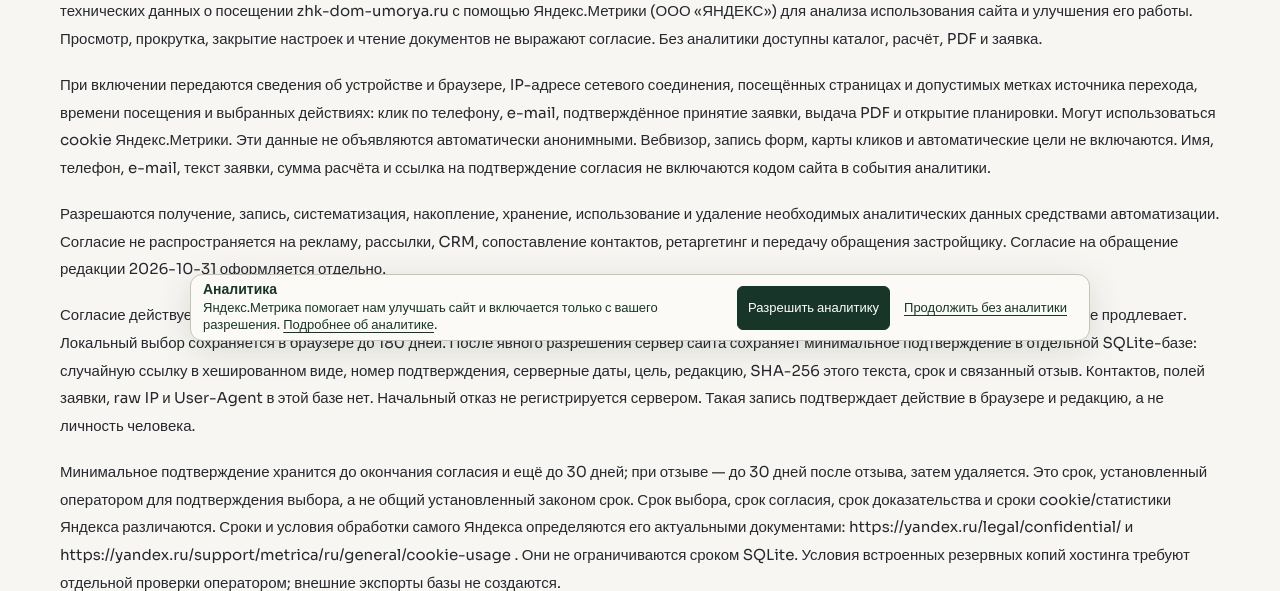
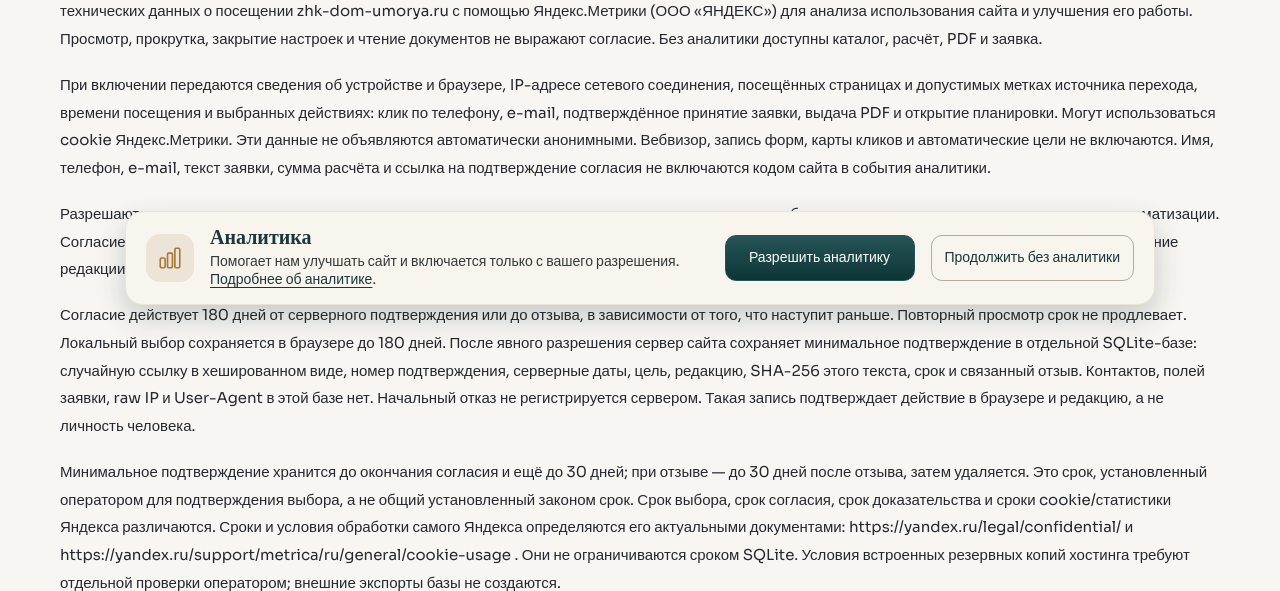
Before and after one commit to AntonZemlya/dom-u-morya, a PHP site: page /consent-analytics.html in a window 1280 px wide. Shown: the part 447-1038 px from the top of the page. Run offline with PHP 8.4, Linux system fonts and the light colour scheme.

Commit message:
CONSENT-BANNER-DESIGN-002: match approved analytics card

```diff
--- a/privacy/privacy.css
+++ b/privacy/privacy.css
@@ -1,16 +1,40 @@
 /* Consent UI adapted from Rehab Profi; colours/type follow Dom u morya. */
-.privacy-banner{position:fixed;z-index:65;left:16px;right:16px;bottom:12px;max-width:900px;margin:auto;padding:6px 12px;background:#fbfaf7;border:1px solid #c9c2b4;border-radius:12px;box-shadow:0 8px 35px #18352924;display:grid;grid-template-columns:minmax(0,1fr) auto;gap:12px;align-items:center;color:#183529;max-height:calc(100dvh - 24px);overflow:auto}
+.privacy-banner{
+ --privacy-banner-inset:clamp(16px,4vw,48px);
+ position:fixed;
+ z-index:65;
+ inset-inline:16px;
+ bottom:var(--privacy-banner-inset);
+ max-width:1030px;
+ max-height:calc(100dvh - var(--privacy-banner-inset) - 12px);
+ margin:auto;
+ padding:16px 20px;
+ display:grid;
+ grid-template-columns:auto minmax(0,1fr) auto;
+ align-items:center;
+ gap:16px;
+ background:#f8f4ee;
+ border:1px solid #ebe3d7;
+ border-radius:18px;
+ box-shadow:0 12px 30px #0b292936;
+ color:#19383a;
+ overflow:auto;
+}
 .privacy-banner[hidden]{display:none}
-.privacy-banner h2{font-family:inherit;font-size:14px;font-weight:600;line-height:1.2;margin:0}
-.privacy-banner p{font-size:13px;line-height:1.3;margin:0}
-.privacy-banner-copy{min-width:0;display:grid;gap:2px}
-.privacy-banner .privacy-actions{flex-wrap:nowrap;gap:4px}
-.privacy-banner .privacy-action{flex:none;white-space:nowrap;padding:5px 10px;font-weight:500}
+.privacy-banner-icon{display:block;width:48px;height:48px;padding:11px;background:#ece4d6;border-radius:14px}
+.privacy-banner h2{font:600 20px/1.1 Newsreader,"Times New Roman",serif;margin:0}
+.privacy-banner p{font-size:14px;line-height:1.25;margin:0;color:#353a39}
+.privacy-banner-copy{min-width:0;display:grid;gap:3px}
+.privacy-banner .privacy-actions{flex-wrap:nowrap;gap:16px}
+.privacy-banner .privacy-action{flex:none;min-height:46px;white-space:nowrap;padding:7px 17px;font-size:14px;font-weight:500;border-radius:11px}
 .privacy-actions{display:flex;gap:8px;flex-wrap:wrap}.privacy-action{font:inherit;font-size:13px;line-height:1.4;background:#183529;color:#fff;border:1px solid #183529;border-radius:6px;padding:12px;min-height:44px;cursor:pointer;flex:1}
 .privacy-action:disabled{opacity:.5;cursor:default}.privacy-action[data-privacy-deny]{background:#fbfaf7;color:#183529}
-.privacy-banner #cookie-decline{background:transparent;border:0;color:#183529}
-.privacy-banner a,.privacy-settings a,.privacy-banner #cookie-decline{color:#183529;text-decoration:underline;text-underline-offset:3px}
-.privacy-banner a{display:inline-block;max-width:100%}
+.privacy-banner #cookie-accept{color:#fff;background:linear-gradient(#275456,#0d3536);border-color:#275456}
+.privacy-banner #cookie-decline{color:#19383a;background:transparent;border-color:#b6ac9e}
+.privacy-banner #cookie-accept:hover{background:#173f40}
+.privacy-banner #cookie-decline:hover{background:#efe8dd}
+.privacy-banner a{display:inline-block;max-width:100%;color:#19383a;text-decoration:underline;text-underline-offset:3px}
+.privacy-settings a{color:#183529;text-decoration:underline;text-underline-offset:3px}
 /* Reserve the banner's measured height so the last footer links remain reachable. */
 footer.finale-footer::after{content:"";display:block;height:var(--privacy-banner-space,0px)}
 .scroll-top-btn:not(.no-cookie-banner){bottom:calc(var(--privacy-banner-offset,0px) + 12px)}
@@ -18,9 +42,25 @@ footer.finale-footer::after{content:"";display:block;height:var(--privacy-banner
 .privacy-documents{display:grid;gap:4px;margin-top:20px;padding-top:16px;border-top:1px solid #c9c2b4;font-size:13px;line-height:1.5}.privacy-documents a{display:flex;align-items:center;min-height:44px}
 .privacy-banner :is(button,p,a),.privacy-settings :is(button,p,a){overflow-wrap:anywhere}.privacy-banner :focus-visible,.privacy-settings :focus-visible,[data-privacy-settings]:focus-visible{outline:2px solid #9b7134;outline-offset:4px}
 .privacy-banner :focus-visible{outline-offset:2px}
+@media(min-width:941px){
+ .privacy-banner #cookie-accept{min-width:190px}
+ .privacy-banner #cookie-decline{padding-inline:13px}
+}
+@media(max-width:940px){
+ .privacy-banner{gap:12px;padding:14px 16px}
+ .privacy-banner .privacy-actions{gap:8px}
+ .privacy-banner .privacy-action{font-size:13px;padding-inline:12px}
+ .privacy-banner p{font-size:13px}
+}
 @media(max-width:700px){
- .privacy-banner{grid-template-columns:minmax(0,1fr);gap:4px;padding:5px 10px}
- .privacy-banner .privacy-actions{display:grid;grid-template-columns:repeat(2,minmax(0,1fr))}
- .privacy-banner .privacy-action{font-size:12px;white-space:normal;text-wrap:balance;padding:5px 7px}
+ .privacy-banner{--privacy-banner-inset:12px;grid-template-columns:auto minmax(0,1fr);align-items:start;border-radius:16px}
+ .privacy-banner .privacy-actions{grid-column:1/-1;display:grid;grid-template-columns:repeat(2,minmax(0,1fr))}
+ .privacy-banner .privacy-action{white-space:normal;text-wrap:balance;padding-inline:8px}
 }
-@media(max-width:500px){.privacy-banner{left:10px;right:10px;bottom:10px}.privacy-banner p{font-size:12px;line-height:1.35}.privacy-settings>div{padding:20px}.privacy-settings .privacy-actions{display:grid;grid-template-columns:1fr}}
+@media(max-width:500px){
+ .privacy-banner{inset-inline:12px;gap:10px;padding:10px 12px}
+ .privacy-banner-icon{width:36px;height:36px;padding:8px;border-radius:10px}
+ .privacy-banner p{line-height:1.35}
+ .privacy-settings>div{padding:20px}.privacy-settings .privacy-actions{display:grid;grid-template-columns:1fr}
+}
+@media(max-width:360px){.privacy-banner .privacy-actions{grid-template-columns:minmax(0,1fr)}}
--- a/privacy/privacy.js
+++ b/privacy/privacy.js
@@ -12,9 +12,10 @@ addEventListener('hashchange',()=>{if(!page())lifecycle.stop();});
 const banner=document.createElement('aside');banner.className='privacy-banner';banner.id='cookie-banner';banner.hidden=true;
 banner.setAttribute('aria-labelledby','privacy-banner-title');
 banner.innerHTML=`
+ <img class="privacy-banner-icon" src="/assets/analytics-icon.svg" width="48" height="48" alt="">
  <div class="privacy-banner-copy">
   <h2 id="privacy-banner-title">Аналитика</h2>
-  <p>Яндекс.Метрика помогает нам улучшать сайт и включается только с вашего разрешения. <a href="/consent-analytics.html">Подробнее об аналитике</a>.</p>
+  <p>Помогает нам улучшать сайт и включается только с вашего разрешения.<br><a href="/consent-analytics.html">Подробнее об аналитике</a>.</p>
  </div>
  <div class="privacy-actions">
   <button type="button" class="privacy-action" id="cookie-accept" data-privacy-choice="granted">Разрешить аналитику</button>
--- a/scripts/release-files.mjs
+++ b/scripts/release-files.mjs
@@ -15,7 +15,7 @@ export const RELEASE_FILES = Object.freeze([
   ...Object.values(performanceImages).flat().map(image=>image.src),
   'assets/og-project.jpg', 'assets/architecture.webp', 'assets/cta.webp',
   'assets/hero-desktop.webp', 'assets/hero-mobile.webp', 'assets/hero-tablet.webp',
-  'assets/location.webp', 'assets/logo-cropped.webp',
+  'assets/location.webp', 'assets/logo-cropped.webp', 'assets/analytics-icon.svg',
   'assets/fonts/fonts.css',
   ...Array.from({length:9},(_,i)=>`assets/fonts/font-${i+1}.woff2`),
   'assets/fonts/font-1.ttf', 'assets/fonts/font-2.ttf', 'assets/fonts/font-3.ttf',
```
Also changed, not shown: tests/privacy-banner.cjs (+19 -8 lines), assets/analytics-icon.svg (added).
